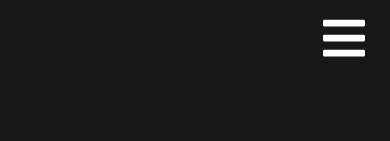
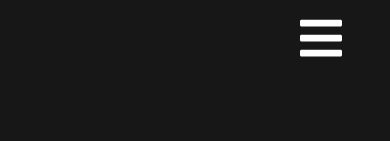
Before and after one commit to Emerald-12/my-portfolio, a React (Create React App) app: page /my-portfolio/m/#/ in a window 390 px wide. Shown: the top 141 px of the page. Built offline with nearby package versions, Linux system fonts and the light colour scheme.

Commit message:
Mobile about and header

```diff
--- a/src/App.js
+++ b/src/App.js
@@ -1,9 +1,8 @@
 // eslint-disable-next-line
-import { HashRouter as Router, Switch, Route, Link, Redirect} from 'react-router-dom';
+import { HashRouter as Router, Switch, Route, Link, Redirect, useHistory} from 'react-router-dom';
 // eslint-disable-next-line
 import styled from "styled-components";
 import GlobalStyles from "./GlobalStyles";
-import { useHistory } from 'react-router';
 
 
 // eslint-disable-next-line
--- a/src/Components/Hamburger.js
+++ b/src/Components/Hamburger.js
@@ -1,10 +1,16 @@
-import styled from "styled-components"
+import {useEffect, useState} from 'react'
+import styled, {ThemeProvider} from "styled-components"
 import { FontAwesomeIcon } from '@fortawesome/react-fontawesome'
 import { faBars as HB, faTimes as Cross } from '@fortawesome/free-solid-svg-icons'
 import {useSidebar, useSidebarUpdate} from '../SidebarContext'
+import { useHistory } from 'react-router';
 
 const Bars = styled(FontAwesomeIcon)`
-
+    float:right;
+    margin-right: 25px;
+    margin-top:13.75px;
+    margin-bottom:13.75px;
+    grid-area: ham;
 `
 
 const HamCont = styled.div`
@@ -13,16 +19,58 @@ const HamCont = styled.div`
     top:0;
     right:0;
     color:white;
-    margin-right: 25px;
-    margin-top:13.75px;
+    width:100vw;
+    background: ${props => props.theme.color};
+
+    display: grid;
+        grid-template-columns: 300px  2.5rem 2fr;
+        grid-template-rows: 1fr;
+        gap: 0px 0px;
+        grid-auto-flow: row;
+        grid-template-areas:
+            "title ham ";
 `
+const Title = styled.p`
+    grid-area: title;
+    text-transform: capitalize;
+    margin:25px;
+    font-weight: 500;
+    font-size:32px;
+`
+
+const wrapperTheme =
+{color:'none'}
+const wrapperThemeScrolled =
+{color: '#202020'}
+
+
 export default function Hamburger() {
     const sidebar = useSidebar()
     const toggeSidebar = useSidebarUpdate()
+    const [theme, setTheme] = useState(wrapperTheme)
+    const history = useHistory();
+    const  path = (history.location.pathname).replace('/', '')
+    console.log(path)
+
+    useEffect(() => {
+        window.addEventListener("scroll", () => {
+            if (window.scrollY > 40 ) {
+                setTheme(wrapperThemeScrolled)
+            }
+            if (window.scrollY <= 40 ) {
+                setTheme(wrapperTheme)
+            }
+        });
+    }, []);
 
     return (
-        <HamCont>
-            <Bars icon={!sidebar ? HB : Cross} size='3x' onClick={toggeSidebar}/>
-        </HamCont>
+        <ThemeProvider theme={theme}>
+            <HamCont>
+                <Title>
+                    {path}
+                </Title>
+                <Bars icon={!sidebar ? HB : Cross} size='3x' onClick={toggeSidebar}/>
+            </HamCont>
+        </ThemeProvider>
     )
 }
--- a/src/Components/Mobile.js
+++ b/src/Components/Mobile.js
@@ -2,13 +2,13 @@
 import { HashRouter as Router, Switch, Route, Link, Redirect} from 'react-router-dom';
 import styled from 'styled-components';
 
-import Title from './Title'
-import image from '../Media/Me.jpg'
-import Footer from './Footer'
+import Title from './Title';
+import image from '../Media/Me.jpg';
+import Footer from './Footer';
 import MobileNav from './MobileNav';
-import Hamburger from './Hamburger'
+import Hamburger from './Hamburger';
 import MProjects from './MobileProjects';
-
+import MAbout from './MobileAbout';
 
 
 
@@ -52,9 +52,9 @@ export default function MobileHome() {
                             <StyledTitle />
                         </Route>
 
-                        <Route  path='/projects' component={MProjects}/>
-                        {/* <Route exact path='/m/about' />
-                        <Route exact path='/m/cv' />
+                        <Route  path='/projects' component= {MProjects}/>
+                        <Route path='/about' component= {MAbout} />
+                        {/* <Route exact path='/m/cv' />
                         <Route exact path='/m/contact' /> */}
                     </Switch>
                     <Footer />
--- /dev/null
+++ b/src/Components/MobileAbout.js
@@ -0,0 +1,40 @@
+import styled from 'styled-components';
+
+const Container = styled.div`
+    max-width: 100vw;
+    padding-top:3rem;
+    color:white;
+    min-height:100vh;
+    max-height:min-content;
+`
+const Wrap = styled.div`
+    margin:1.5rem 25px;
+    background-color: #252525;
+    border-radius:15px;
+`
+
+
+
+export default function MAbout() {
+    return (
+        <Container>
+            <Wrap>
+                <h1>
+                    For tiden er jeg i læring på KodeHode kurset hos Bergen.Works
+                </h1>
+
+                <p>
+                    Innenfor koding stiller jeg klart sterkest med React og har en forkjærlighet for å ta dypdykk inn i koden for å finne nye og tekniske måter å gjøre ting på, jeg elsker å ta tak i et problem og leke meg med løsninger og sloss litt med språket for å bruke nysgjerrigheten min til å nå best  resultat.
+                </p>
+
+                <p>
+                    Jeg har alltid vært mye fascinert av spill og gjennom bruk av spill og addons/plugins har jeg fostret en interesse for applikasjoner og funksjoner som nå er blitt mitt hovedfokus innen utvikling.
+                </p>
+
+                <p>
+                    På fritiden beskrives jeg best som vil jeg beskrive meg selv som en aktiv nerd. Jeg elsker å bruke tiden på gaming og rollespill(tabletop, D&amp;D), jevnlige sosiale sammenkomster og klatring.
+                </p>
+            </Wrap>
+        </Container>
+    )
+}
--- a/src/Components/MobileProjects.js
+++ b/src/Components/MobileProjects.js
@@ -14,14 +14,13 @@ const Image = styled.img`
     height:600px;
     align-self:center;
     justify-self:center;
-
-    `
+`
 
 const Wrap = styled.div`
-    margin:1.5rem 25px;
+    margin:5rem 25px;
     background-color: #252525;
     border-radius:15px;
-    `
+`
 const Description = styled.div`
         font-size:14px;
         border-radius:15px;
@@ -34,7 +33,7 @@ const Description = styled.div`
             color:white;
             text-decoration: underline;
         }
-    `
+`
 
 export default function MProjects() {
     const Projects = () => {
```
